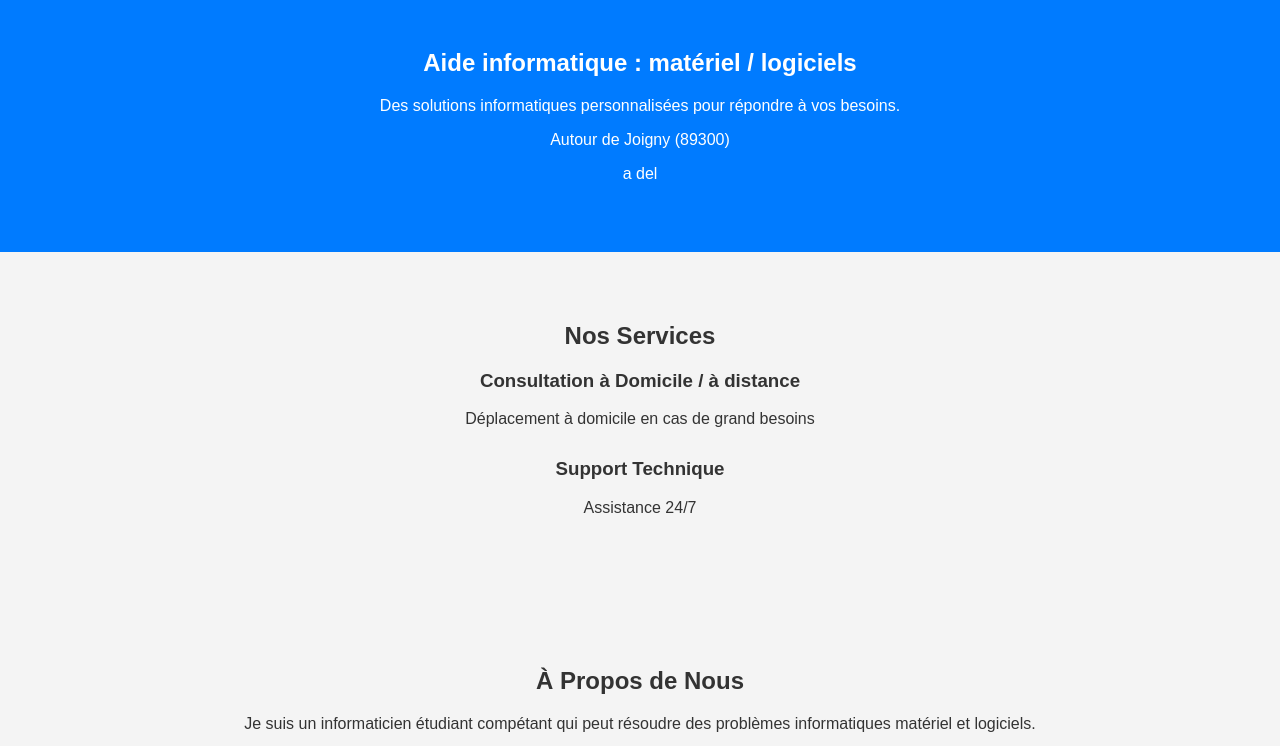
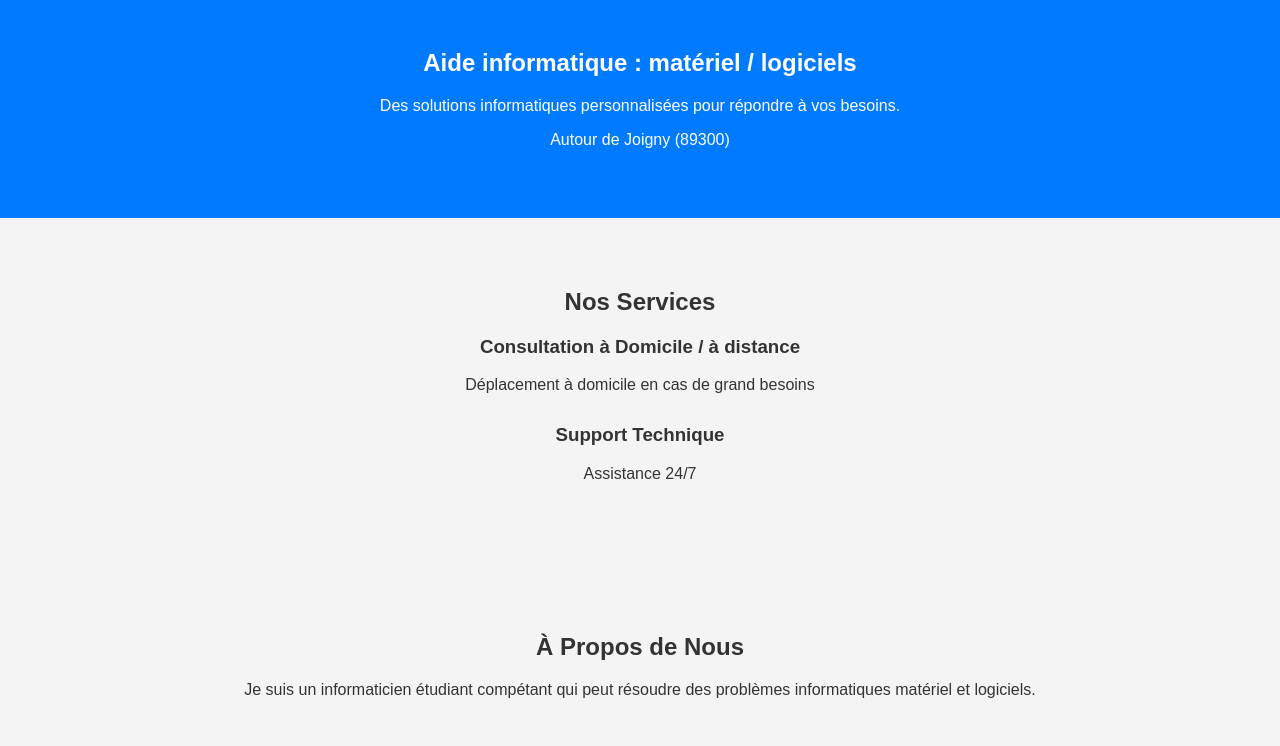
Before and after one commit to CorentinVernet/ServiceIT, a plain HTML site: page index.html in a window 1280 px wide. Shown: the part 54-800 px from the top of the page. Drawn offline with Linux system fonts and the light colour scheme; a script that the page names is missing.

Commit message:
sertitude commit verify

```diff
--- a/index.html
+++ b/index.html
@@ -25,7 +25,6 @@
         Des solutions informatiques personnalisées pour répondre à vos besoins.
       </p>
       <p>Autour de Joigny (89300)</p>
-      <p>a del</p>
       <br />
     </section>
 
```
